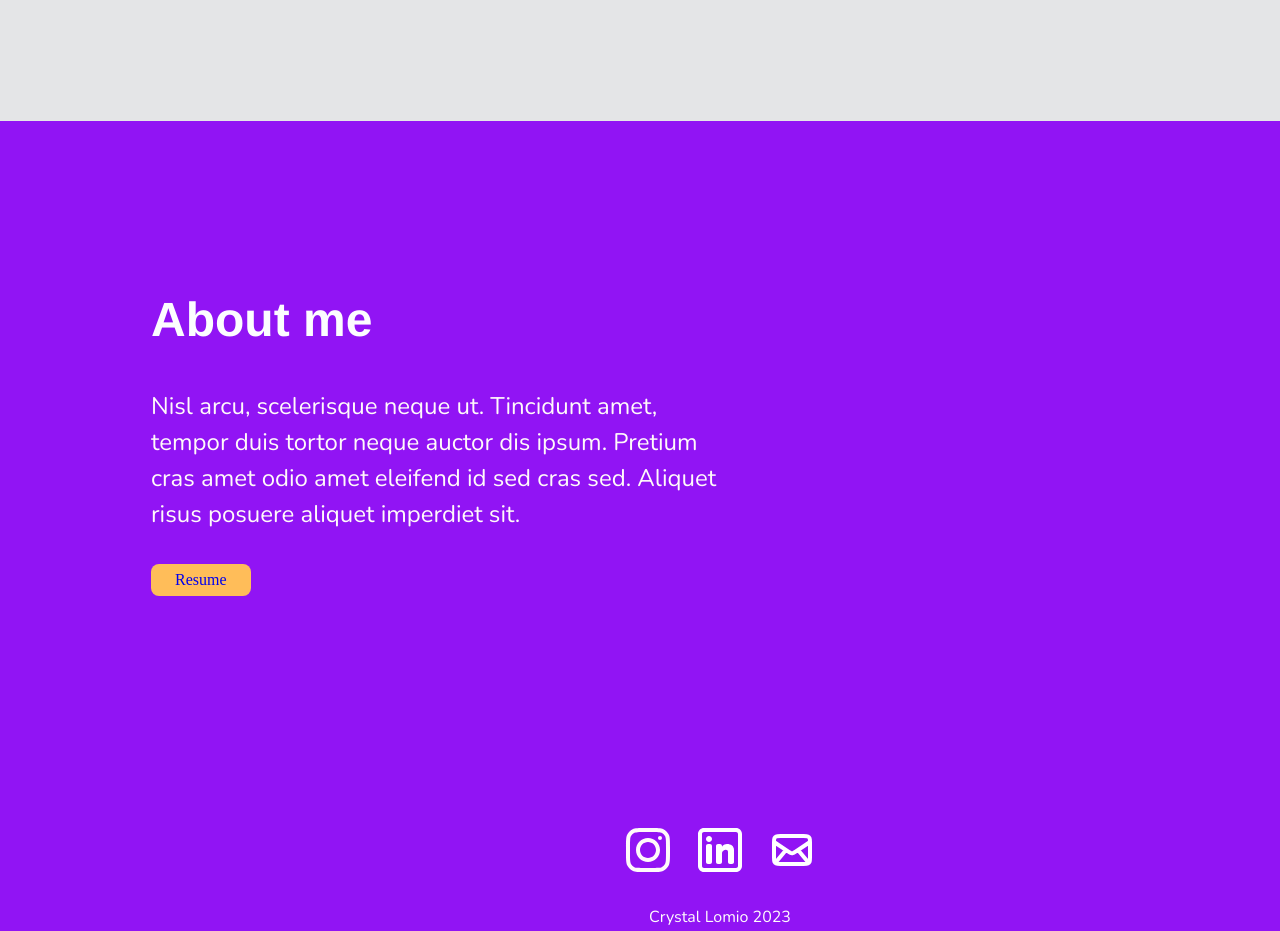
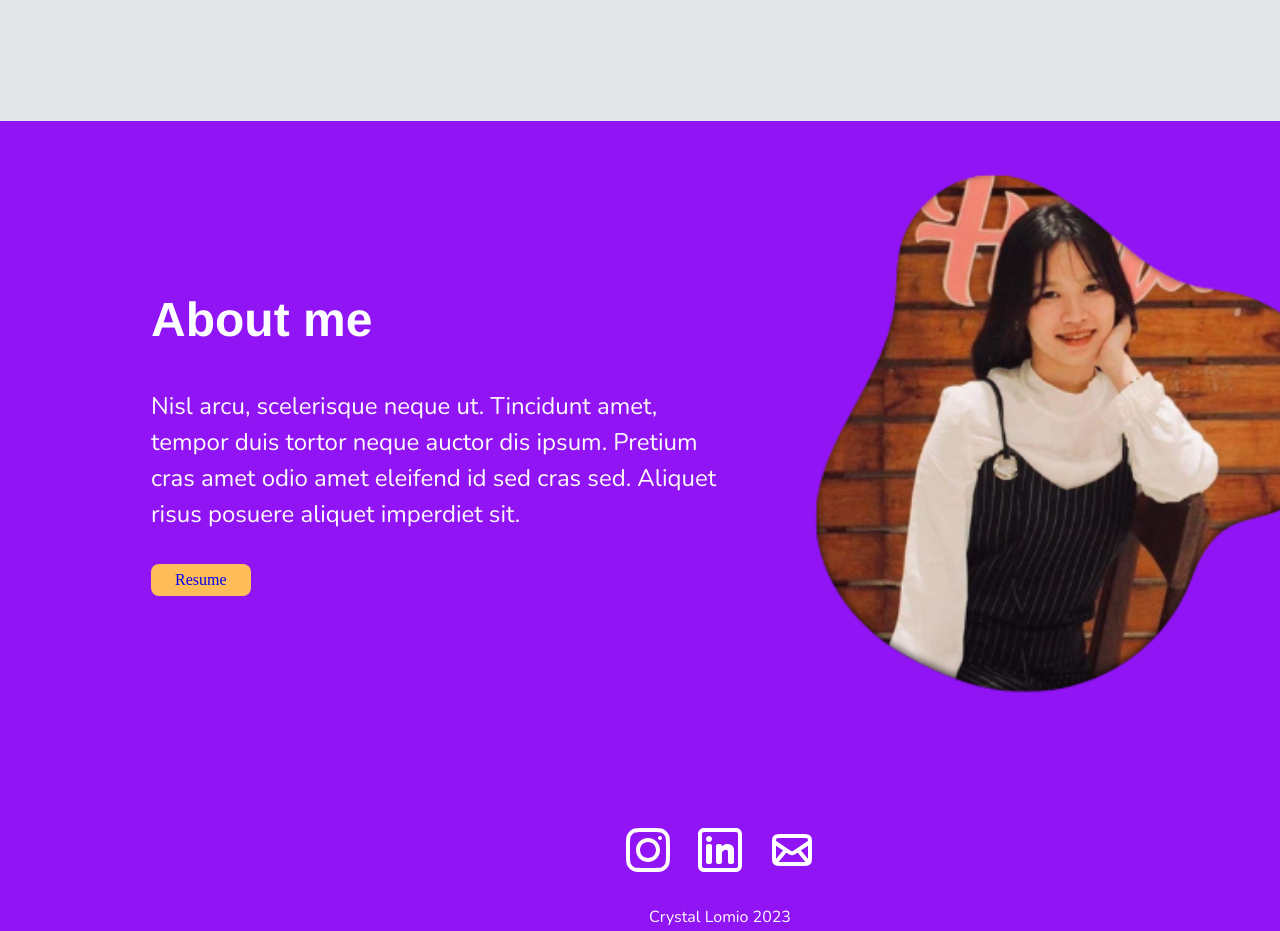
Before and after one commit to Crystalalala/Crystalalala.github.io, a plain HTML site: page index.html in a window 1280 px wide. Shown: the part 2760-3691 px from the top of the page. Drawn offline with nearby package versions, Linux system fonts and the light colour scheme.

Commit message:
edit image

```diff
--- a/index.html
+++ b/index.html
@@ -79,7 +79,7 @@
         </div>
         <div class="overlap-group">
           <div class="rectangle"></div>
-          <!-- <img class="logo" src="_Logo.png" /> -->
+          <img class="logo" src="_Logo.png" />
           <div class="footer-icons">
             <div class="icons">
               <img class="img" src="images/instagram.svg" />
--- a/styles.css
+++ b/styles.css
@@ -390,8 +390,8 @@ a {
 .logo {
     position: absolute;
     width: 744px;
-    height: 950px;
-    top: 110px;
+    height: 700px;
+    top: 100px;
     left: 696px;
     object-fit: cover;
 }
```
